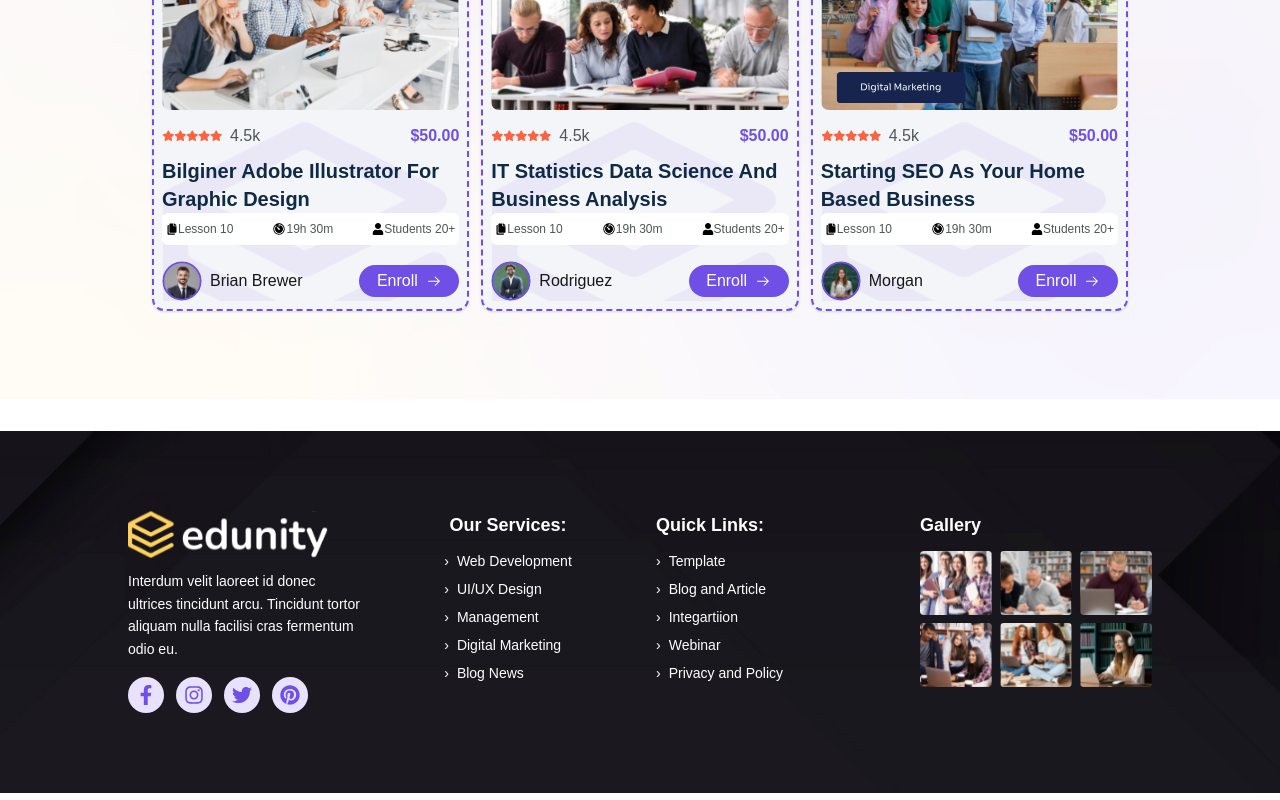
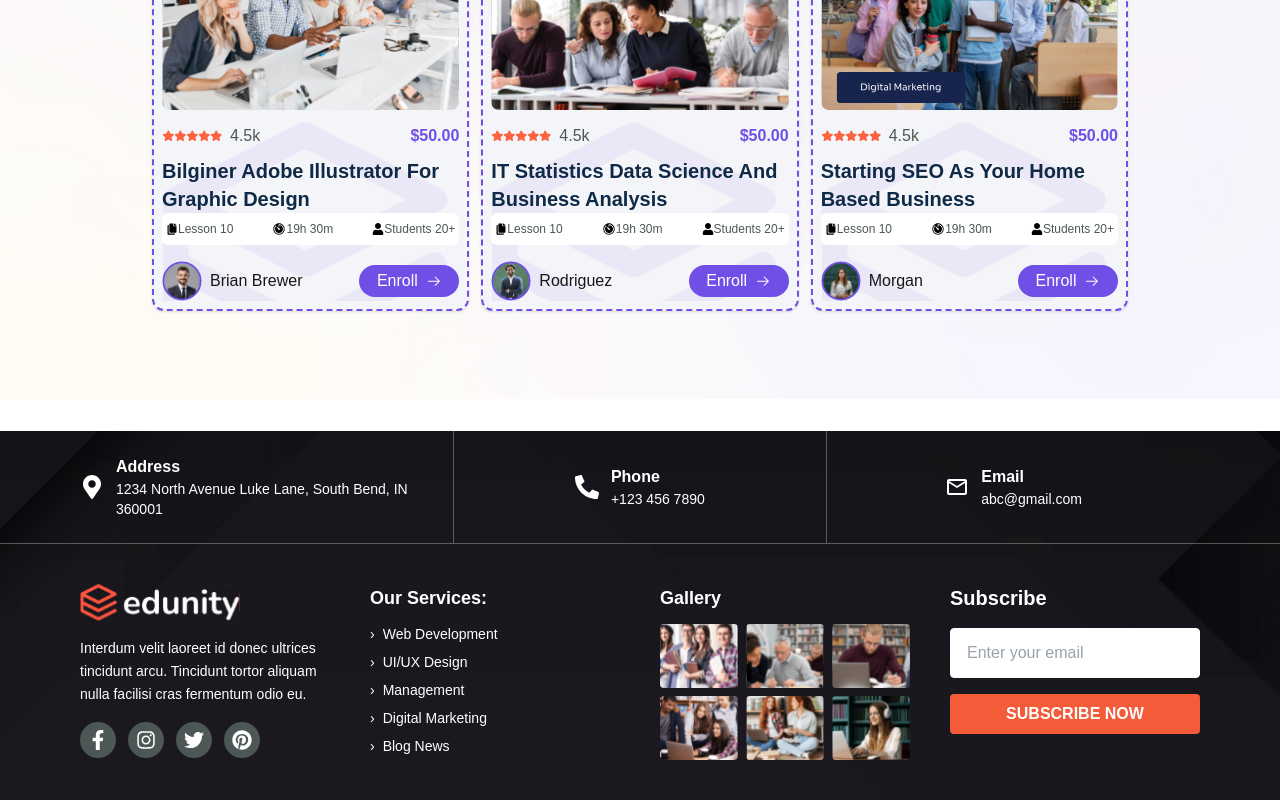
Before and after one commit to Hamad12-siddiqui/Course-Hub, a Next.js app: page /Course in a window 1280 px wide. Shown: the part 1080-1880 px from the top of the page. Built offline with nearby package versions, Linux system fonts and the light colour scheme.

Commit message:
fix: Correct import paths for Herosection in About_us and Course modules; replace Footer with FooterMain in Course module

```diff
--- a/app/modules/About_us/About_us.js
+++ b/app/modules/About_us/About_us.js
@@ -1,6 +1,6 @@
 import Navbar from '@/app/components/Navbar'
 import React from 'react'
-import Herosection from './Herosection'
+import Herosection from '../../components/Herosection/Herosection'
 import OnlineLearning from './Online-Learning'
 import Banner from '@/app/components/Bannar/Bannar'
 import Testimonial from '../Home/Testimonial'
--- a/app/modules/Contact/Contact.js
+++ b/app/modules/Contact/Contact.js
@@ -9,7 +9,7 @@ const Contact = () => {
     <>
     <Navbar/>
      <Herosection
-        title="Contact Us"
+    title="Contact Us"
         path="Home"
         span="//"
         next="Contact Us"
--- a/app/modules/Course/Course.js
+++ b/app/modules/Course/Course.js
@@ -3,6 +3,7 @@ import React from 'react'
 import Herosection from '../../components/Herosection/Herosection'
 import Edunity from '@/app/components/Edunity/Edunity'
 import Footer from '@/app/components/Footer/Footer'
+import FooterMain from '@/app/components/Footer/FooterMain'
 
 const Course = () => {
   return (
@@ -22,7 +23,7 @@ const Course = () => {
         iconClass="bg-[#785DD7]"
         limit={6}
       />
-      <Footer />
+      <FooterMain />
     </>
   )
 }
```
